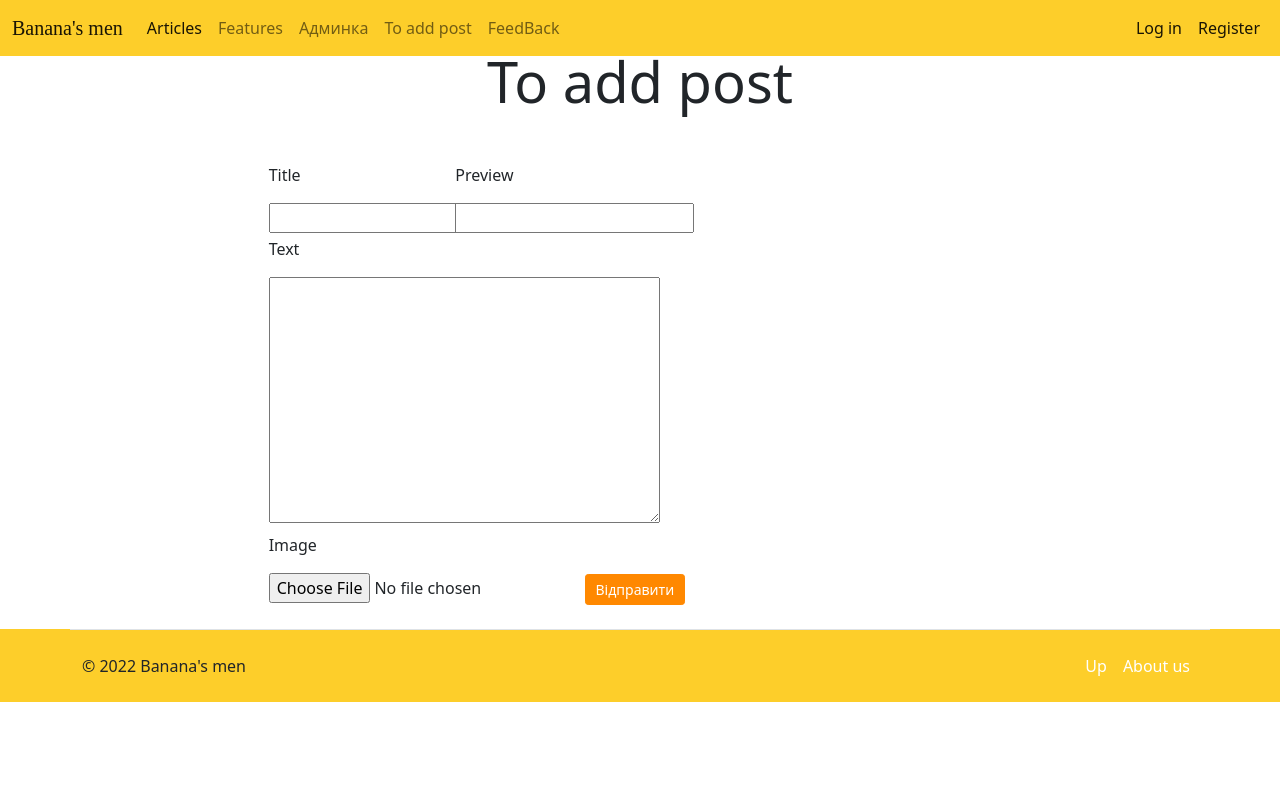
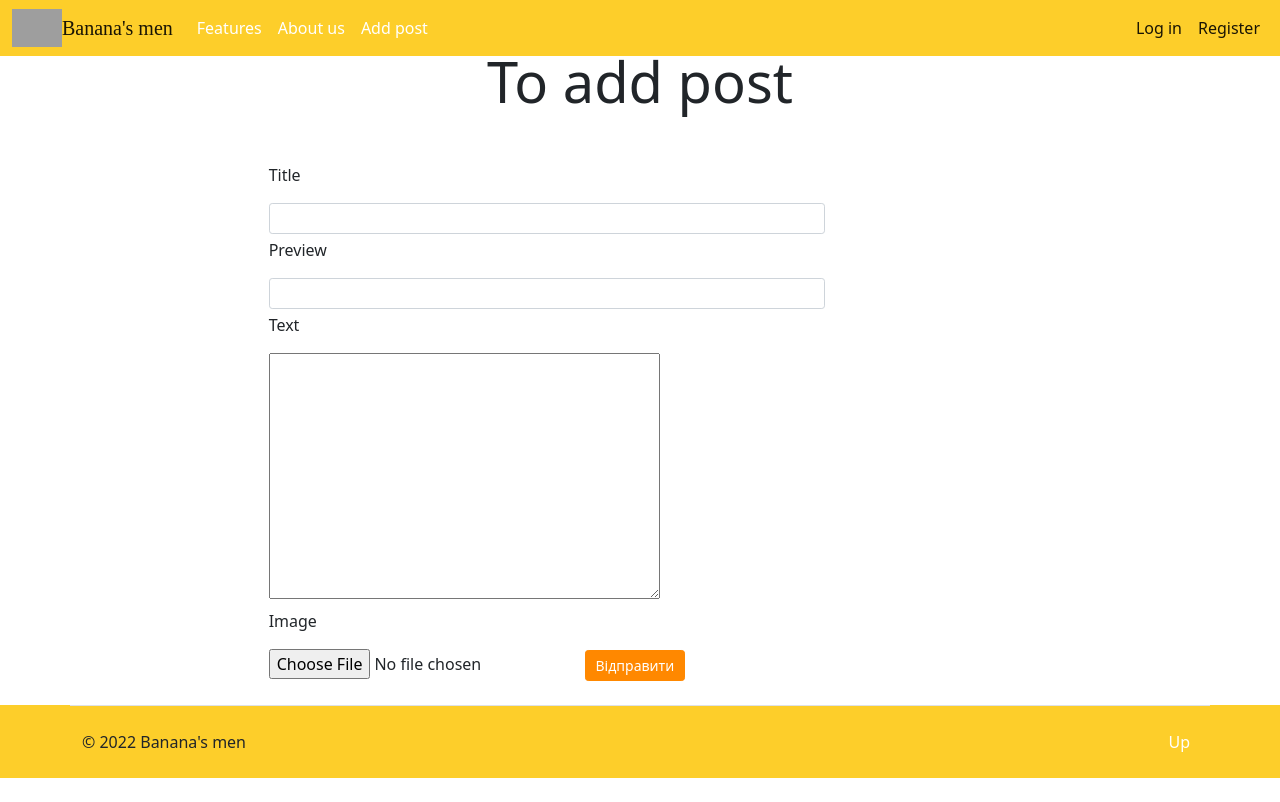
Before and after one commit to karonion/BananasDjango, a Django app: page /addpost in a window 1280 px wide. Before the commit the page ends 702 px from the top, so only its background shows below. Run offline with Django 4.2, Linux system fonts and the light colour scheme; some libraries are stand-ins or nearby versions; grey boxes are pictures that could not be loaded.

Commit message:
Заблокрован доступ к добавлению постов для обычных юзеров Все ссылки переформативаны для перехода по имени В форме регистрации добавлена проверка на соответствие двух паролей. Убраны служебные ссылки из навигации Добавен логотип в шаблоны регистрации, логиниации, навигацию. Применены новые классы Bootstrap к формам.

```diff
--- a/Bananas/Bananas/urls.py
+++ b/Bananas/Bananas/urls.py
@@ -18,6 +18,8 @@ from django.urls import path, include
 from django.conf.urls.static import static
 from django.conf import settings
 from bananaAPP import views
+from django.views.defaults import permission_denied
+from functools import partial as curry
 
 
 urlpatterns = [
@@ -30,7 +32,7 @@ urlpatterns = [
     path('post/<int:id>', views.post_deatils, name='post_details'),  # Пост детально
     path('upload/', views.add_post),  # Для загрузки файлов на сервер
     path('about', views.about_us, name='about_us'),  # О нас
-    path('register', views.register, name='register'),  # Регистрация
+    path('register', views.register, name='registration'),  # Регистрация
     path('accounts/', include('django.contrib.auth.urls')),
 ]
 
--- a/Bananas/bananaAPP/forms.py
+++ b/Bananas/bananaAPP/forms.py
@@ -25,6 +25,6 @@ class PostForm(forms.ModelForm):
         fields = ('image', 'text', 'preview', 'title')
         widgets ={
             'text': SummernoteWidget,
-            'preview': forms.TextInput,
-            'title': forms.TextInput
+            'preview': forms.TextInput(attrs={"class": "form-control form-control-sm"}),
+            'title': forms.TextInput(attrs={"class": "form-control form-control-sm"})
         }
--- a/Bananas/bananaAPP/views.py
+++ b/Bananas/bananaAPP/views.py
@@ -3,7 +3,7 @@ from django.contrib import messages
 from django.contrib.auth.models import User
 from django.contrib.auth.views import LoginView
 from django.contrib.auth.decorators import login_required
-from django.http import HttpResponse, HttpResponseRedirect, HttpResponseNotAllowed
+from django.http import HttpResponse, HttpResponseRedirect, HttpResponseForbidden
 from .forms import FeedbackForm, PostForm, RegisterForm
 from .models import Feedback, Articles
 
@@ -35,8 +35,8 @@ def add_post(request):
     if request.method == 'POST':
         image_form = PostForm(request.POST, request.FILES)
         if image_form.is_valid():
-            image_form.save()
-        return HttpResponseRedirect('/')
+             # image_form.save()
+            return HttpResponseForbidden()
     else:
         image_form = PostForm()
         return render(request, 'addpost.html', {'image_form': image_form})
@@ -74,15 +74,17 @@ def register(request):
             username = request.POST['email']
             email = request.POST['email']
             password = request.POST['password']
-            print(f'username is {username}, password is {password}, email is {email}')
-            user = User.objects.create_user(username=username, email=email, password=password)
-            user.first_name = first_name
-            user.last_name = last_name
-            user.save()
-            messages.add_message(request, messages.SUCCESS, 'Thank you for registration, your login and password have been sent to email.')
-            return HttpResponseRedirect('/')
-        else:
-            return HttpResponse('Not valid')
+            confirm_password = request.POST['confirm_password']
+            if password != confirm_password:
+                messages.add_message(request, messages.WARNING, 'Passwords does not match, please try again!')
+                return HttpResponseRedirect('register')
+            else:
+                user = User.objects.create_user(username=username, email=email, password=password)
+                user.first_name = first_name
+                user.last_name = last_name
+                user.save()
+                messages.add_message(request, messages.SUCCESS, 'Thank you for registration, your login and password have been sent to email.')
+                return HttpResponseRedirect('/')
     else:
         form = RegisterForm()
         return render(request, 'registration/register.html', {'form': form})
--- a/Bananas/templates/addpost.html
+++ b/Bananas/templates/addpost.html
@@ -10,11 +10,11 @@
         <form class="needs-validation" method="post" enctype="multipart/form-data">
              {% csrf_token %}
           <div class="row g-1 align-items-center ">
-            <div class="col-md-1 offset-md-2 ">
+            <div class="col-md-6 offset-md-2 ">
                 <p>{{ image_form.title.label }}</p>
                 {{ image_form.title }}
             </div>
-            <div class="col-md-2 offset-md-1">
+            <div class="col-md-6 offset-md-2">
                 <p>{{ image_form.preview.label }}</p>
                     {{ image_form.preview }}
             </div>
--- a/Bananas/templates/basic.html
+++ b/Bananas/templates/basic.html
@@ -11,6 +11,7 @@
 
   <nav class="navbar navbar-expand-md navbar-light fixed-top" style="background-color:#FDCE2A">  <!-- NAVIGATION COLOR -->
     <div class="container-fluid">
+      <img src="https://upload.wikimedia.org/wikipedia/commons/thumb/f/f7/Bananas.svg/1280px-Bananas.svg.png" width="50px" style="border: 3px">
       <a class="navbar-brand" href="/"><text style="font-family:SEGOE SCRIPT;"> Banana's men</text></a>
       <button class="navbar-toggler" type="button" data-bs-toggle="collapse" data-bs-target="#navbarCollapse" aria-controls="navbarCollapse" aria-expanded="false" aria-label="Toggle navigation">
         <span class="navbar-toggler-icon"></span>
@@ -18,19 +19,13 @@
       <div class="collapse navbar-collapse" id="navbarCollapse">
         <ul class="navbar-nav me-auto mb-2 mb-md-0">
           <li class="nav-item">
-            <a class="nav-link active" aria-current="page" href="#">Articles</a>
+            <a class="nav-link" href="#" style="color: white">Features</a>
           </li>
           <li class="nav-item">
-            <a class="nav-link" href="#">Features</a>
+            <a href="{% url 'about_us' %}" class="nav-link px-2" style="color:white">About us</a>
           </li>
           <li class="nav-item">
-            <a class="nav-link" href="/admin">Админка</a>
-          </li>
-          <li class="nav-item">
-            <a class="nav-link" href="/addpost">To add post</a>
-          </li>
-          <li class="nav-item">
-            <a class="nav-link" href="/getfeedback">FeedBack</a>
+            <a class="nav-link" href="{% url 'add_post' %}" style="color: white">Add post</a>
           </li>
         </ul>
         {% if user.is_authenticated %}
@@ -63,8 +58,9 @@
     <footer class="d-flex flex-wrap justify-content-between align-items-center py-3 my-4 border-top container">
       <p class="col-md-4 mb-0">© 2022  Banana's men</p>
       <ul class="nav col-md-4 justify-content-end">
-        <li class="nav-item"><a href="#" class="nav-link px-2" style="color:white">Up</a></li>
-        <li class="nav-item"><a href="about" class="nav-link px-2" style="color:white">About us</a></li>
+        <li class="nav-item">
+          <a href="#" class="nav-link px-2" style="color:white">Up</a>
+        </li>
       </ul>
     </footer>
   </div>
```
Also changed, not shown: Bananas/templates/registration/login.html (+2 -7 lines), Bananas/templates/registration/register.html (+8 -2 lines).
